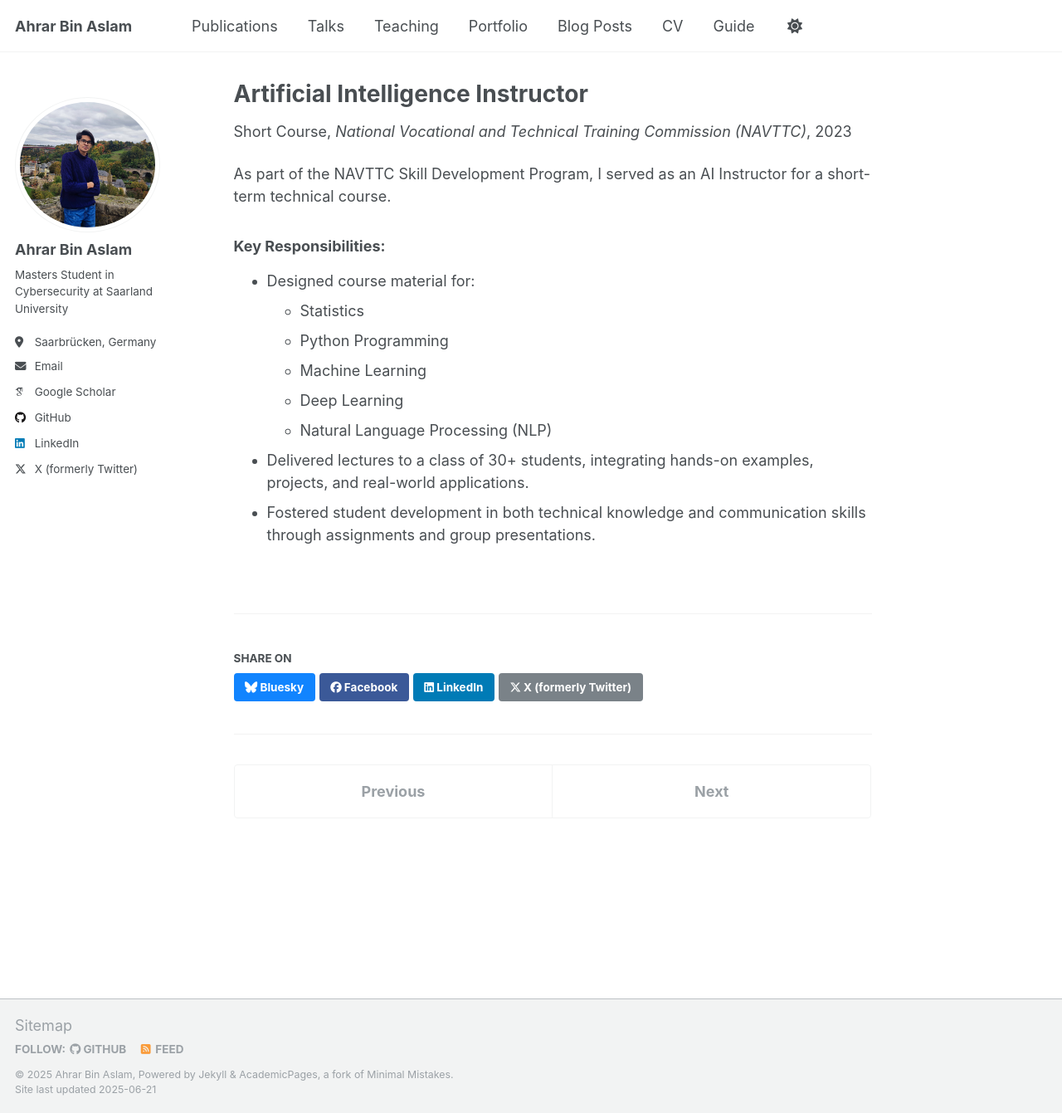
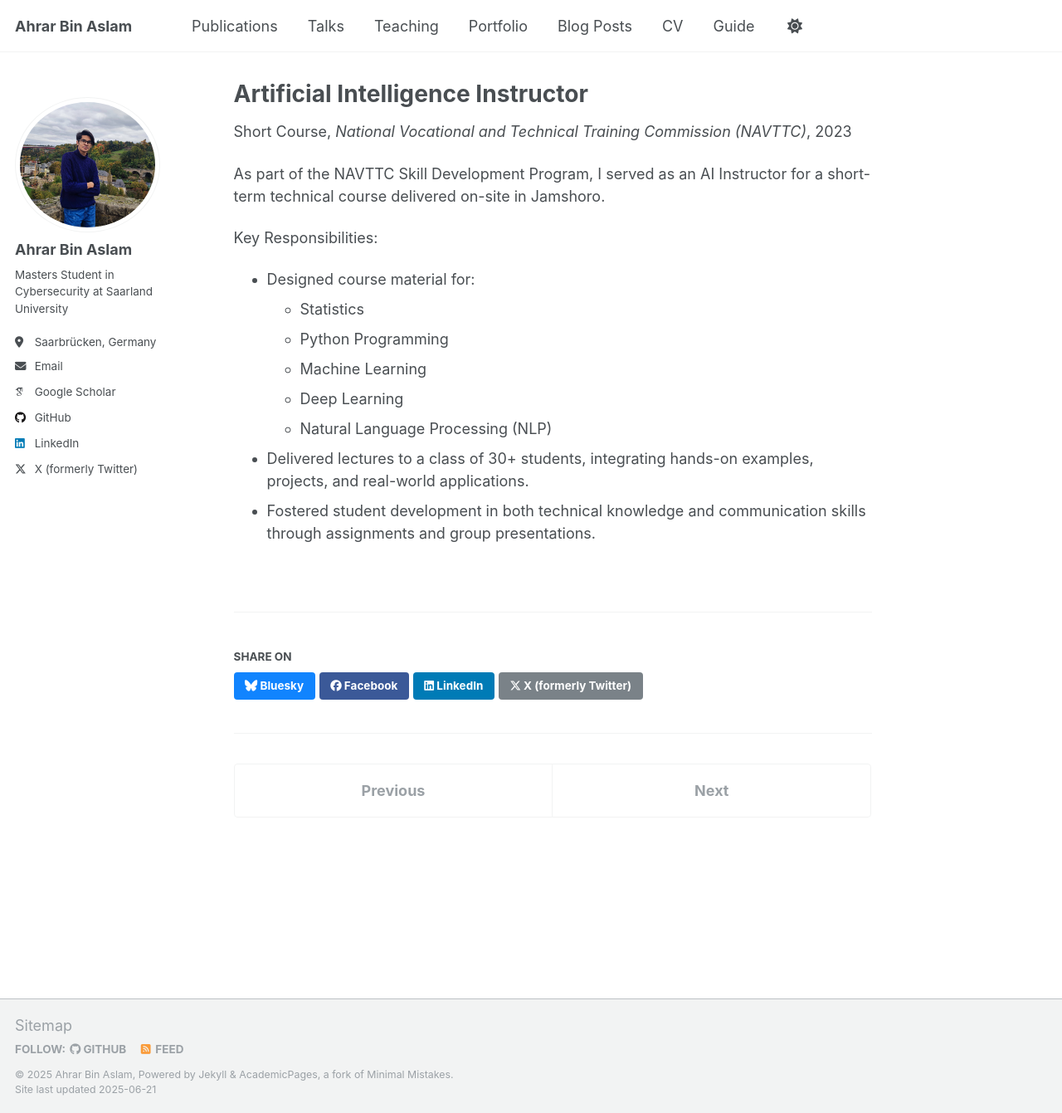
Before and after one commit to ahrarbinaslam/ahrarbinaslam.github.io, a Jekyll site: the page built from _teaching/2023-navttc-ai-course.md, in a window 1280 px wide and 1341 px high. Shown: the whole window at 83% size. Built offline with Jekyll 4.4.1, drawn with Linux system fonts in a browser that asks for light colours; some web fonts are replaced.

Commit message:
Update 2023-navttc-ai-course.md

```diff
--- a/_teaching/2023-navttc-ai-course.md
+++ b/_teaching/2023-navttc-ai-course.md
@@ -4,13 +4,14 @@ collection: teaching
 type: "Short Course"
 permalink: /teaching/2023-navttc-ai-course
 venue: "National Vocational and Technical Training Commission (NAVTTC)"
-date: 2023-06-01 - 2023-08-30
+date: 2023-06-01
+duration: "June 2023 – August 2023"
 location: "Jamshoro, Sindh, Pakistan"
 ---
 
-As part of the NAVTTC Skill Development Program, I served as an AI Instructor for a short-term technical course.
+As part of the NAVTTC Skill Development Program, I served as an AI Instructor for a short-term technical course delivered on-site in Jamshoro.
 
-### Key Responsibilities:
+Key Responsibilities:
 - Designed course material for:
   - Statistics
   - Python Programming
```
